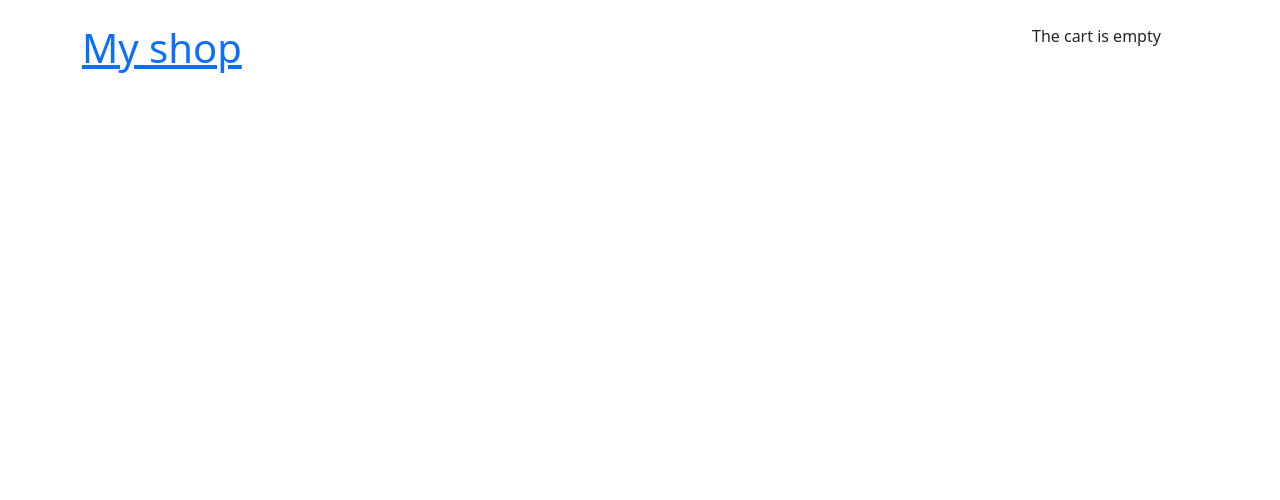
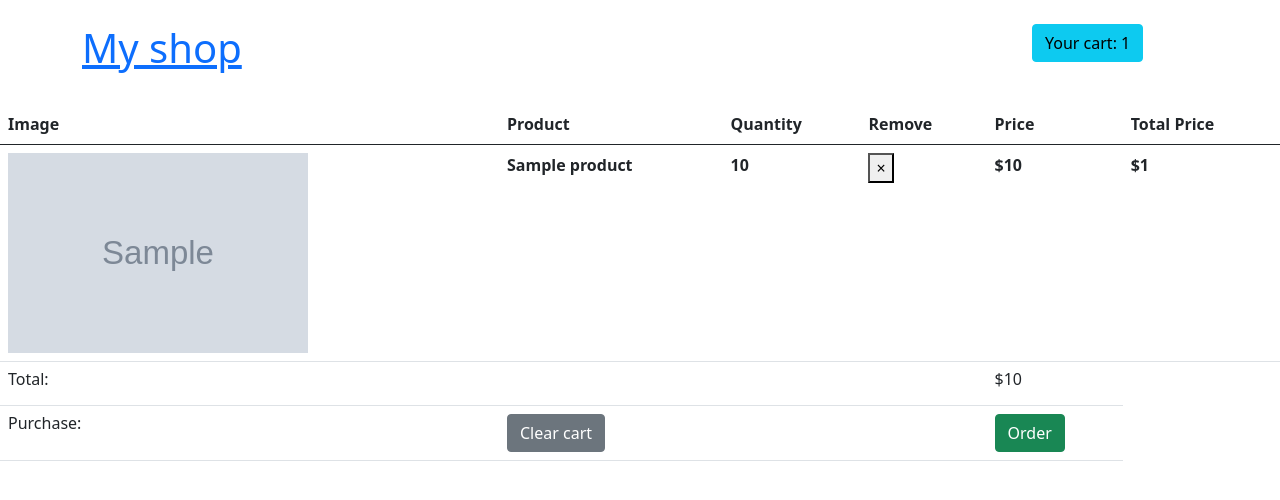
Before and after one commit to savely03/online_store, a Django app: template templates/cart/detail.html in a window 1280 px wide. Shown: the top 500 px of the page. Run offline with Django 4.2, Linux system fonts and the light colour scheme; the template is opened without the code that fills it: most values are stand-ins (such as "Sample title", 1, 10 or a date in 2020); grey boxes marked "Sample" are stand-in pictures.

Commit message:
Added context_processors

```diff
--- a/cart/urls.py
+++ b/cart/urls.py
@@ -5,4 +5,5 @@ urlpatterns = [
     path('add/<int:product_id>/', views.cart_add, name='cart_add'),
     path('remove/<int:product_id>/', views.cart_remove, name='cart_remove'),
     path('detail/', views.cart_detail, name='cart_detail'),
+    path('cart_clear/', views.cart_clear, name='cart_clear'),
 ]
--- a/online_store/settings.py
+++ b/online_store/settings.py
@@ -37,6 +37,7 @@ INSTALLED_APPS = [
     "django.contrib.staticfiles",
     "shop",
     "cart",
+    "orders",
 ]
 
 MIDDLEWARE = [
@@ -63,6 +64,7 @@ TEMPLATES = [
                 "django.template.context_processors.request",
                 "django.contrib.auth.context_processors.auth",
                 "django.contrib.messages.context_processors.messages",
+                "cart.context_processors.cart"
             ],
         },
     },
--- a/online_store/urls.py
+++ b/online_store/urls.py
@@ -15,10 +15,14 @@ Including another URLconf
 """
 from django.contrib import admin
 from django.urls import path, include
+from django.conf import settings
+from django.conf.urls.static import static
 
 urlpatterns = [
     path("admin/", admin.site.urls),
     path("shop/", include('shop.urls')),
     path("cart/", include("cart.urls")),
+]
 
-]
+if settings.DEBUG:
+    urlpatterns += static(settings.MEDIA_URL, document_root=settings.MEDIA_ROOT)
--- a/shop/urls.py
+++ b/shop/urls.py
@@ -8,6 +8,3 @@ urlpatterns = [
     path('<slug:category_slug>/', views.product_list, name='product_list_by_category'),
     path('<int:product_id>/<slug:slug>/', views.product_detail, name='product_detail'),
 ]
-
-if settings.DEBUG:
-    urlpatterns += static(settings.MEDIA_URL, document_root=settings.MEDIA_ROOT)
--- a/shop/views.py
+++ b/shop/views.py
@@ -1,5 +1,6 @@
 from django.shortcuts import render, get_object_or_404
 from .models import Category, Product
+from cart.forms import CartAddProductForm
 
 
 def product_list(request, category_slug=None):
@@ -15,4 +16,6 @@ def product_list(request, category_slug=None):
 
 def product_detail(request, product_id, slug):
     product = get_object_or_404(Product, pk=product_id, slug=slug, available=True)
-    return render(request, 'shop/product/detail.html', context={'product': product})
+    cart_product_form = CartAddProductForm()
+    return render(request, 'shop/product/detail.html',
+                  context={'product': product, 'cart_product_form': cart_product_form})
--- a/templates/cart/detail.html
+++ b/templates/cart/detail.html
@@ -1,9 +1,59 @@
 {% extends 'shop/base.html' %}
 
 {% block title %}
-
+    Your shopping cart
 {% endblock %}
 
 {% block content %}
+    <table class="table">
+        <thead>
+        <tr>
+            <th scope="col">Image</th>
+            <th scope="col">Product</th>
+            <th scope="col">Quantity</th>
+            <th scope="col">Remove</th>
+            <th scope="col">Price</th>
+            <th scope="col">Total Price</th>
+        </tr>
+        </thead>
+        <tbody>
+        {% for item in cart %}
+            <tr>
+                <th>
+                    <img width="300" height="200" alt="No image"
+                         src="{% if item.product.image %}{{ item.product.image.url }}{% endif %}">
+                </th>
+                <th>{{ item.product.name }}</th>
+                <th>{{ item.quantity }}</th>
+                <th>
+                    <a href="{% url "cart_remove" product_id=item.product.id %}">
+                        <button type="button" class="close" aria-label="Close">
+                            <span aria-hidden="true">&times;</span>
+                        </button>
+                    </a>
+                </th>
+                <th>${{ item.price }}</th>
+                <th>${{ item.total_price }}</th>
+            </tr>
+        {% endfor %}
+        {% if cart|length %}
+            <tr>
+                <td><h6>Total:</h6></td>
+                <td colspan="3"></td>
+                <td><h6>${{ cart.get_total_price }}</h6></td>
 
+            </tr>
+            <tr>
+                <td><h6>Purchase:</h6></td>
+                <td><a href="{% url "cart_clear" %}">
+                    <button type="button" class="btn btn-secondary">Clear cart</button>
+                </a></td>
+                <td colspan="2"></td>
+                <td><a href="#">
+                    <button type="button" class="btn btn-success">Order</button>
+                </a></td>
+            </tr>
+        {% endif %}
+        </tbody>
+    </table>
 {% endblock %}
--- a/templates/shop/base.html
+++ b/templates/shop/base.html
@@ -17,7 +17,11 @@
             <h1><a href="{% url "product_list" %}">My shop</a></h1>
         </div>
         <div class="col-2">
-            The cart is empty
+            <a href="{% url "cart_detail" %}">
+                <button type="button" class="btn btn-info">Your cart{% if cart|length %}:
+                    {{ cart|length }}
+                {% endif %}</button>
+            </a>
         </div>
     </div>
 </div>
--- a/templates/shop/product/detail.html
+++ b/templates/shop/product/detail.html
@@ -21,6 +21,11 @@
                     <h2><a href="{{ product.category.get_absolute_url }}">{{ product.category }}</a></h2>
                     <strong><p class="mb-3">Price: ${{ product.price }}</p></strong>
                     <strong>{{ product.description|linebreaks }}</strong>
+                    <form action="{% url "cart_add" product_id=product.id %}" method="post">
+                        {% csrf_token %}
+                        {{ cart_product_form.as_p }}
+                        <button type="submit" class="btn btn-primary">Add to cart</button>
+                    </form>
                 </div>
             </div>
         </div>
```
Also changed, not shown: cart/cart.py (+5 -6 lines), cart/views.py (+6 -1 lines), db.sqlite3.
